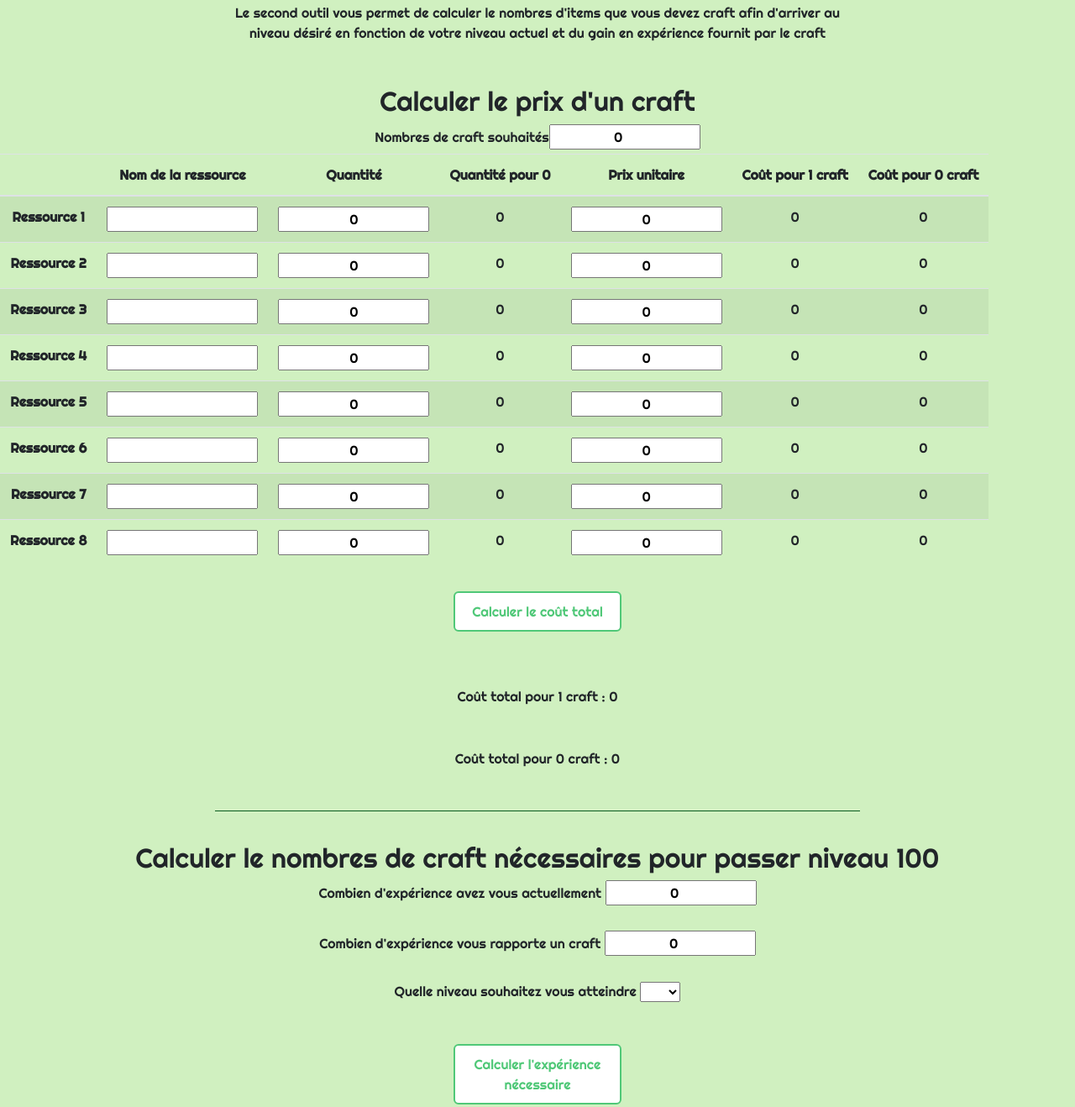
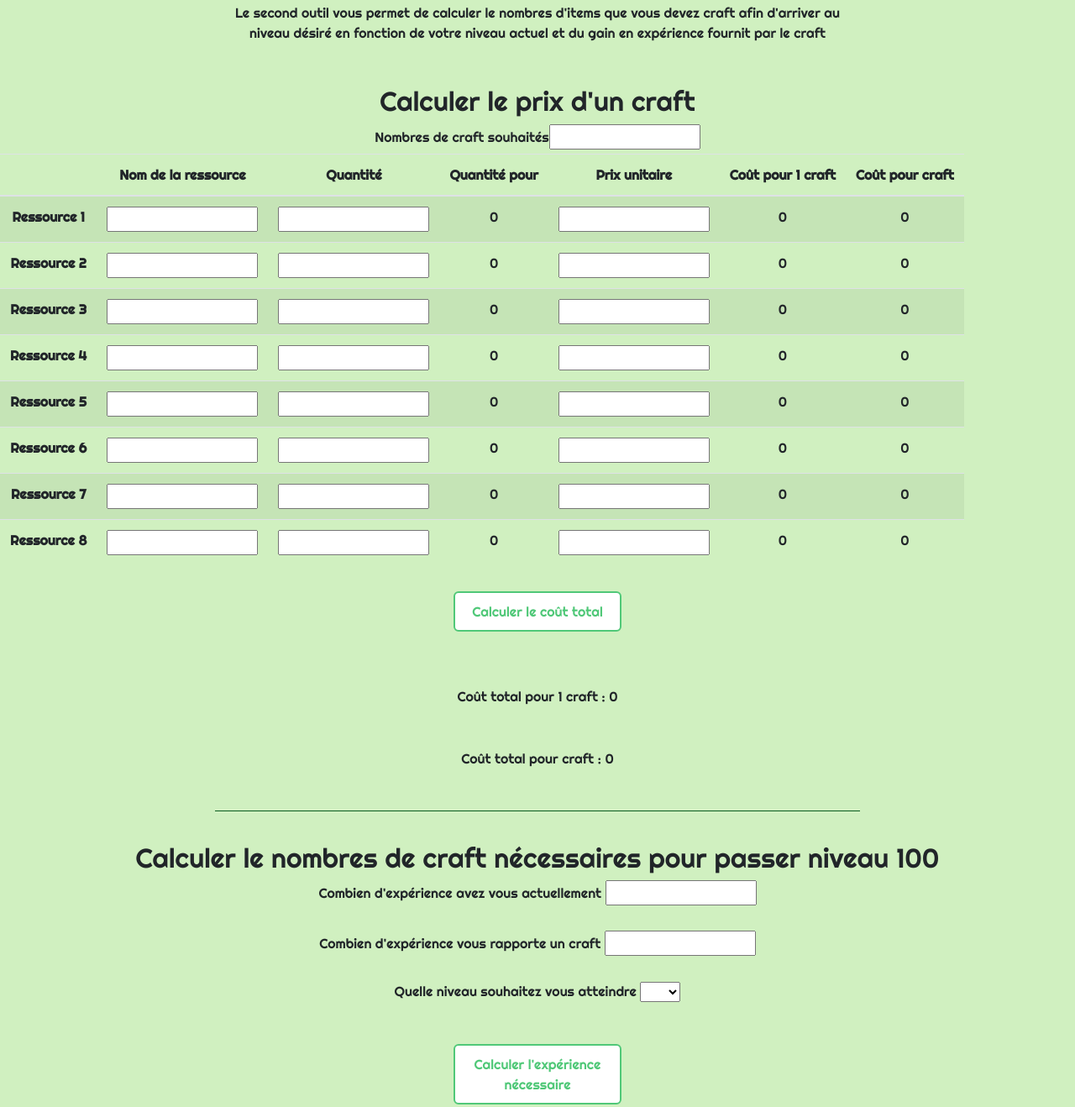
Before and after one commit to LeYaz/Dofus_metier, a plain HTML site: page index.html in a window 1280 px wide. Shown: the part 629-1947 px from the top of the page at 84% size. Drawn offline with nearby package versions, Linux system fonts and the light colour scheme.

Commit message:
Modification des input

```diff
--- a/app.js
+++ b/app.js
@@ -57,6 +57,8 @@ app.controller('craftController', function($scope){
 
         $scope.prix_craft_unitaire = sommes;
     };
+
+
 })
 
 app.controller('xpController', function($scope){
--- a/index.html
+++ b/index.html
@@ -31,7 +31,7 @@
                  </p>
 
             <h2>Calculer le prix d'un craft</h2>
-            <label>Nombres de craft souhaités </label><input type="number" ng-model="nbr_craft">
+            <label>Nombres de craft souhaités </label><input type="number" ng-init="nbr_craft =''" ng-model="nbr_craft">
             <table class="table table-striped table-responsive">
                     <thead>
                         <th scope="col"></th>
@@ -46,9 +46,9 @@
                         <tr ng-repeat="item in recette">
                                 <th scope="row">Ressource {{$index+1}}</th>
                                 <td><input type="text" ng-model="item.nom"></td>
-                                <td><input type="text" ng-model="item.quantite"></td>
+                                <td><input type="text" ng-init="item.quantite =''" ng-model="item.quantite"></td>
                                 <td>{{item.quantite*nbr_craft}}</td>
-                                <td><input type="text" ng-model="item.prix_unitaire"></td>
+                                <td><input type="text" ng-init="item.prix_unitaire =''" ng-model="item.prix_unitaire"></td>
                                 <td>{{item.quantite* item.prix_unitaire}}</td>
                                 <td>{{item.quantite*nbr_craft*item.prix_unitaire}}</td>
                         </tr>
@@ -66,11 +66,11 @@
         <h2>Calculer le nombres de craft nécessaires pour passer niveau 100</h2>
         <div>
             <label for="xp_actuel">Combien d'expérience avez vous actuellement</label>
-            <input name="xp_actuel" type="number" ng-model="xp_actuel">
+            <input name="xp_actuel" ng-init="xp_actuel =''" type="number" ng-model="xp_actuel">
         </div>
         <div>
             <label for="xp_craft">Combien d'expérience vous rapporte un craft</label>
-            <input name="xp_craft" type="number" ng-model="xp_craft">
+            <input name="xp_craft" ng-init="xp_craft =''" type="number" ng-model="xp_craft">
         </div>
         <div>
             <label for="lvl">Quelle niveau souhaitez vous atteindre</label>
```
